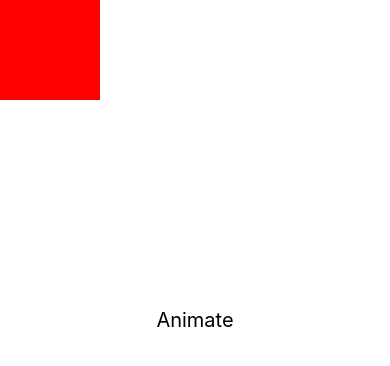
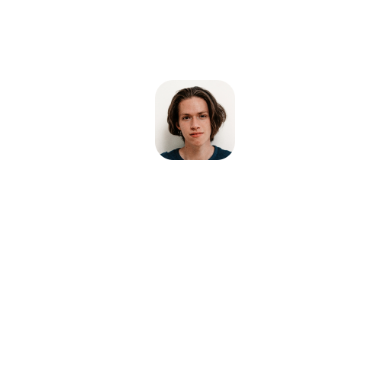
Before and after one commit to jagatjeeban/ReactNative_ReanimatedApp, a React Native app: screen / in a window 390 px wide. Shown: the top 366 px of the page. Built offline with nearby package versions, Linux system fonts and the light colour scheme.

Commit message:
learn to make custom animated components with createAnimatedComponent

```diff
--- a/App.js
+++ b/App.js
@@ -1,4 +1,4 @@
-import { View, Text, SafeAreaView, StyleSheet, TouchableOpacity } from 'react-native';
+import { View, Text, SafeAreaView, StyleSheet, TouchableOpacity, Image } from 'react-native';
 import React from 'react';
 import Animated, { useAnimatedStyle, useSharedValue, withDelay, withSpring, withTiming } from 'react-native-reanimated';
 
@@ -8,6 +8,30 @@ const App = () => {
   const width = useSharedValue(100);
   const height = useSharedValue(100);
   const radius = useSharedValue(0);
+
+  //create custom animated component
+  const AnimatedImage = Animated.createAnimatedComponent(Image);
+  const AnimatedCrossBtn = Animated.createAnimatedComponent(TouchableOpacity);
+
+  const animatedBtnScale = useSharedValue(0);
+
+  const animatedImgWidth = useSharedValue(80);
+  const animatedImgHeight = useSharedValue(80);
+  const animatedImgY = useSharedValue(0);
+
+  const animatedImgStyle = useAnimatedStyle(() => {
+    return {
+      width: animatedImgWidth?.value,
+      height: animatedImgHeight?.value,
+      transform: [{translateY: animatedImgY?.value}]
+    }
+  })
+
+  const animatedBtnStyle = useAnimatedStyle(() => {
+    return {
+      transform: [{scale: animatedBtnScale?.value}]
+    }
+  })
 
   const animatedStyle = useAnimatedStyle(() => {
     return{
@@ -31,15 +55,36 @@ const App = () => {
     }
   }
 
+  //function to animate the image
+  const animateTheImage = () => {
+    animatedImgWidth.value = withSpring(300);
+    animatedImgHeight.value = withSpring(300);
+    animatedImgY.value = withSpring(200);
+    animatedBtnScale.value = 1;
+  }
+
+  //function to animate the cross button
+  const onClickCrossBtn = () => {
+    animatedBtnScale.value = withSpring(0);
+    animatedImgWidth.value = withSpring(80);
+    animatedImgHeight.value = withSpring(80);
+    animatedImgY.value = 0;
+  }
+
   return (
     <SafeAreaView style={styles.safeAreaView}>
-      <Animated.View style={[{width: 100, height: 100, backgroundColor:'red'}, animatedStyle]}>
-      </Animated.View>
+      {/* <Animated.View style={[{width: 100, height: 100, backgroundColor:'red'}, animatedStyle]} />
       <TouchableOpacity
         onPress={() => animateSquareToCircle()}
         style={{height: 50, marginHorizontal:30, marginTop:"50%", alignItems:'center', justifyContent:"center", backgroundColor:'white'}}
       >
-        <Text style={{fontSize: 20}}>Animate</Text>
+        <Text style={{fontSize: 20}}>Animate after 2sec</Text>
+      </TouchableOpacity> */}
+      <AnimatedCrossBtn style={[{margin: 20}, animatedBtnStyle]} onPress={() => onClickCrossBtn()}>
+        <Image source={require('./src/assets/images/cross.png')} style={{width: 20, height: 20}} />
+      </AnimatedCrossBtn>
+      <TouchableOpacity activeOpacity={1} style={{alignItems:"center", justifyContent:'center'}} onPress={() => animateTheImage()}>
+        <AnimatedImage source={require('./src/assets/images/defaultAvatar.png')} style={[styles.image, animatedImgStyle]} resizeMode={'contain'} />
       </TouchableOpacity>
     </SafeAreaView>
   )
@@ -48,7 +93,12 @@ const App = () => {
 const styles = StyleSheet.create({
   safeAreaView: {
     flex: 1,
-  }
+  },
+  image: {
+    width: 80,
+    height: 80,
+    margin: 20
+  },
 })
 
 export default App;
```
Also changed, not shown: src/assets/images/cross.png (added), src/assets/images/defaultAvatar.png (added). Lines whose indentation alone changed are shown as unchanged.
